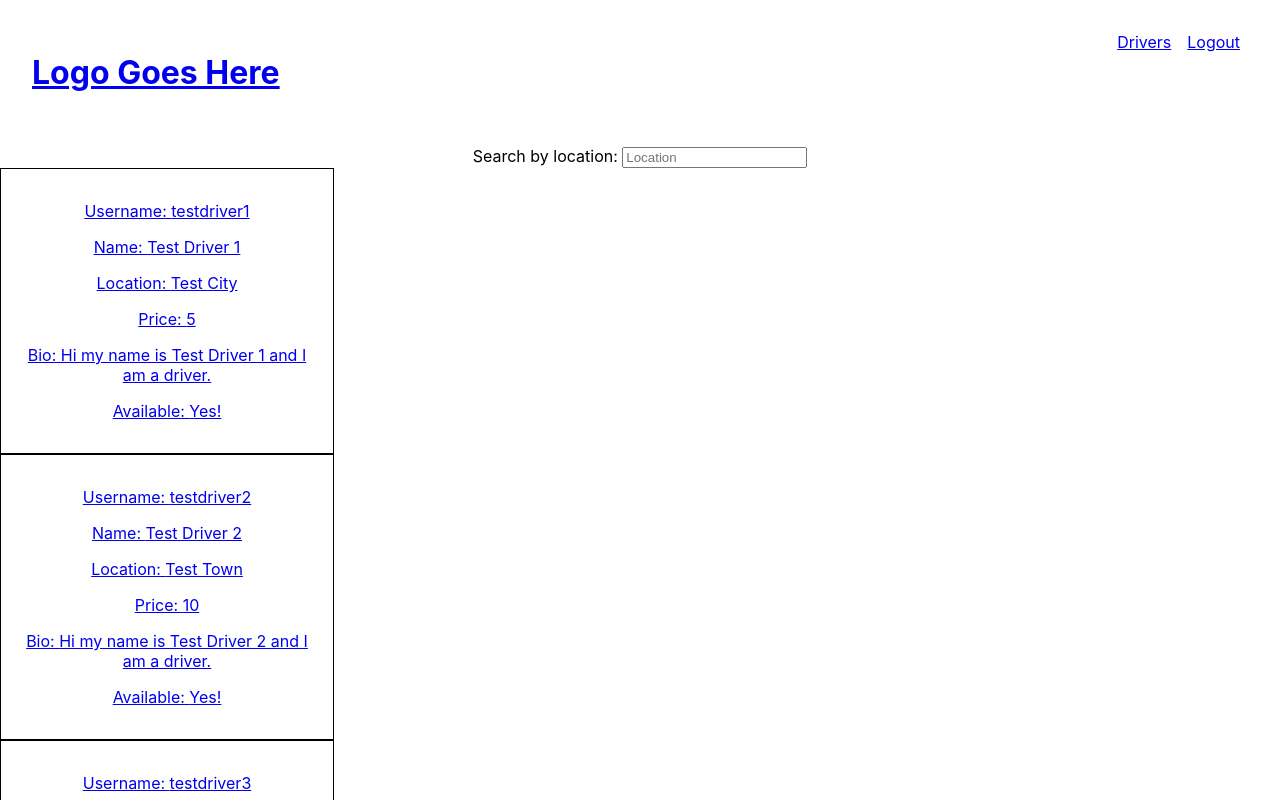
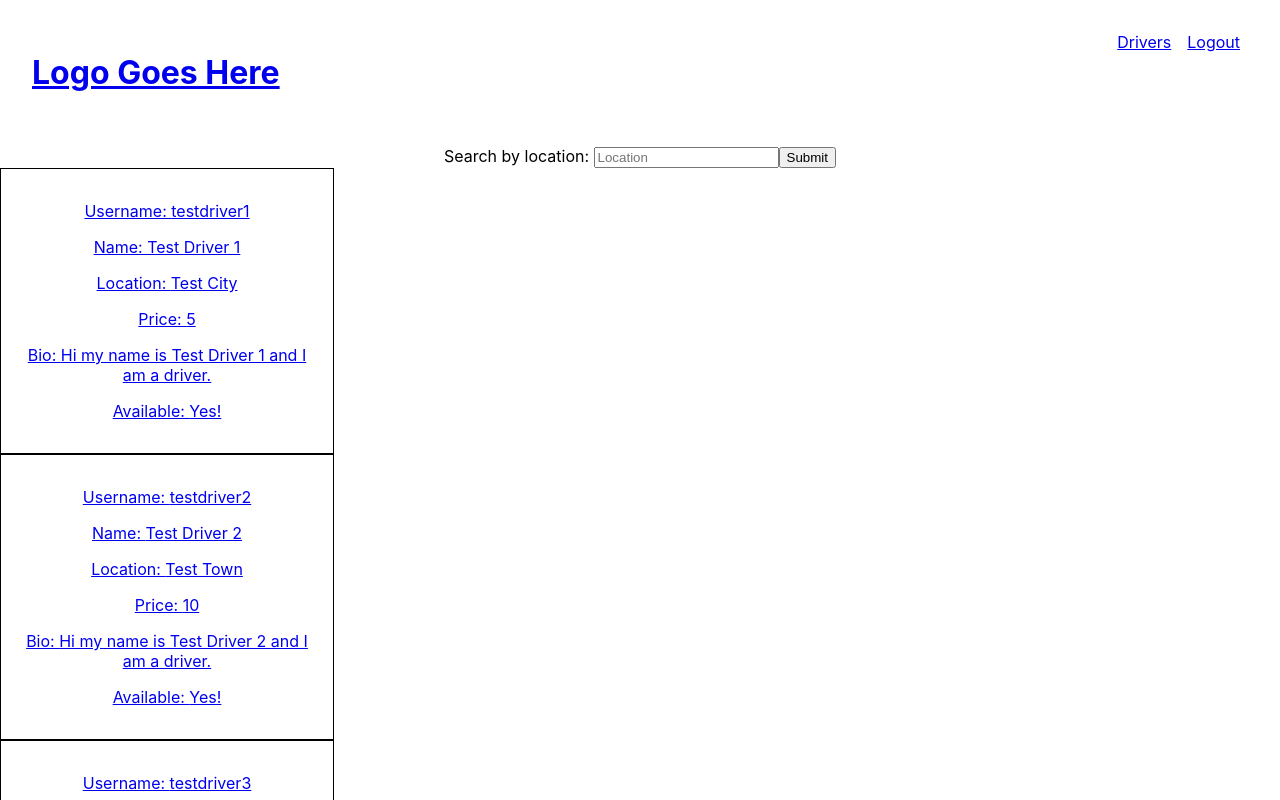
Before and after one commit to markpkng/FrontEnd, a React (Create React App) app: page /drivers in a window 1280 px wide. Shown: the top 800 px of the page. Built offline with nearby package versions, Linux system fonts and the light colour scheme; sample sign-in values are in the browser's storage.

Commit message:
changed search form to submit/added filter font awesome cancel

```diff
--- a/package.json
+++ b/package.json
@@ -3,6 +3,10 @@
   "version": "0.1.0",
   "private": true,
   "dependencies": {
+    "@fortawesome/fontawesome-svg-core": "^1.2.25",
+    "@fortawesome/free-regular-svg-icons": "^5.11.2",
+    "@fortawesome/free-solid-svg-icons": "^5.11.2",
+    "@fortawesome/react-fontawesome": "^0.1.6",
     "axios": "^0.19.0",
     "react": "^16.10.2",
     "react-dom": "^16.10.2",
--- a/src/components/dirverList.js
+++ b/src/components/dirverList.js
@@ -1,17 +1,27 @@
-import React from 'react';
+import React, {useState} from 'react';
 import {useSelector} from 'react-redux';
 import Header from './header';
 import DriverCard from './driverCard';
 import {useInput} from '../hooks/useInput';
 import SearchForm from './searchForm';
+import {FontAwesomeIcon} from '@fortawesome/react-fontawesome'
+import {faTimesCircle} from '@fortawesome/free-regular-svg-icons';
 
 const DriverList = () => {
-    const [search, setSearch, handleSearch] = useInput('');
+    const [input, setInput, handleInput] = useInput('');
+    const [search, setSearch] = useState('');
     const drivers = useSelector(state => state.drivers);
+
+    const handleSubmit = e => {
+        e.preventDefault();
+        setSearch(input);
+    }
+
     return (
         <div>
             <Header/>
-            <SearchForm search={search} handleSearch={handleSearch}/>
+            {search && <span onClick={() => setSearch('')}>Filter: {search} <FontAwesomeIcon icon={faTimesCircle}/></span>}
+            <SearchForm input={input} handleInput={handleInput} handleSubmit={handleSubmit}/>
             {drivers.filter(driver => driver.location.toLowerCase().includes(search.toLowerCase())).map(driver => <DriverCard key={driver.username} driver={driver}/>)}
         </div>
     );
--- a/src/components/searchForm.js
+++ b/src/components/searchForm.js
@@ -1,10 +1,13 @@
 import React from 'react';
 
-const SearchForm = ({search, handleSearch}) => {
+const SearchForm = ({input, handleInput, handleSubmit}) => {
     return (
         <div>
-            <span>Search by location: </span>
-            <input type='text' value={search} placeholder='Location' onChange={e => handleSearch(e.target.value)}/>
+            <form onSubmit={handleSubmit}>
+                <span>Search by location: </span>
+                <input type='text' value={input} placeholder='Location' onChange={e => handleInput(e.target.value)}/>
+                <button type='submit'>Submit</button>
+            </form>
         </div>
     );
 }
```
Also changed, not shown: 1 other file (tests, documents, lock files or other folders).
